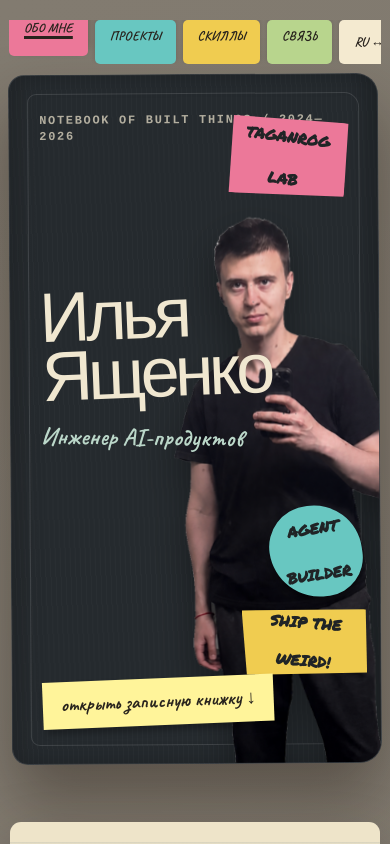
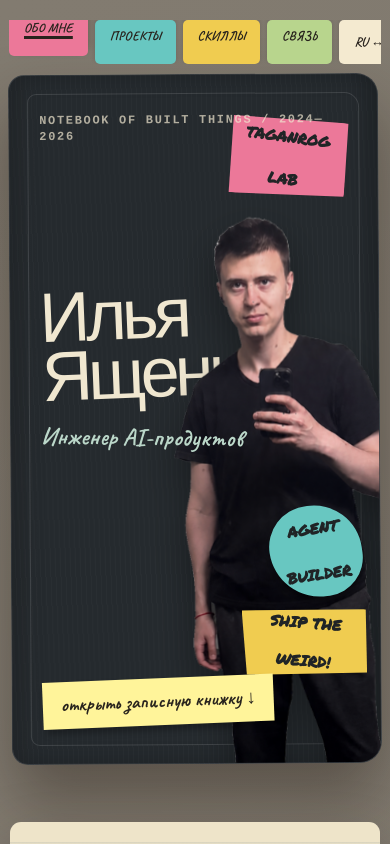
Before and after one commit to MolotilkaHolotilka/MolotilkaHolotilka.github.io, a Next.js app: page / in a window 390 px wide. Shown: the top 844 px of the page. Built offline with nearby package versions, Linux system fonts and the light colour scheme.

Commit message:
Layer cover text behind portrait

```diff
--- a/app/globals.css
+++ b/app/globals.css
@@ -11,12 +11,12 @@ a { color:inherit; }
 .notebook-cover { position:relative;min-height:clamp(690px,82vh,760px);overflow:hidden;padding:clamp(48px,8vw,96px);color:var(--cover-ink);background:linear-gradient(90deg,rgb(255 255 255 / 2%),transparent 8% 92%,rgb(0 0 0 / 14%)),repeating-linear-gradient(88deg,rgb(255 255 255 / 1.8%) 0 1px,transparent 1px 5px),var(--cover);border:1px solid rgb(255 255 255 / 9%);border-radius:16px 22px 22px 16px;box-shadow:0 36px 65px rgb(30 22 14 / 42%),inset 11px 0 22px rgb(0 0 0 / 22%);transform:rotate(-.35deg); }
 .cover-seam { position:absolute;inset:18px;border:1px solid rgb(255 255 255 / 12%);border-radius:9px 15px 15px 9px;pointer-events:none; }
 .cover-kicker { position:relative;z-index:2;font:600 12px/1.3 ui-monospace,monospace;letter-spacing:.14em;text-transform:uppercase;opacity:.7; }
-.notebook-cover h1 { position:relative;z-index:2;width:62%;margin:clamp(100px,18vh,170px) 0 14px;font:400 clamp(64px,12vw,146px)/.84 var(--font-marker),var(--font-hand),cursive;letter-spacing:-.065em;transform:rotate(-2deg); }
+.notebook-cover h1 { position:relative;z-index:0;width:62%;margin:clamp(100px,18vh,170px) 0 14px;font:400 clamp(64px,12vw,146px)/.84 var(--font-marker),var(--font-hand),cursive;letter-spacing:-.065em;transform:rotate(-2deg); }
 .cover-role { position:relative;z-index:2;width:62%;margin:0;color:#bbd7c9;font:700 clamp(24px,3.2vw,43px)/1.1 var(--font-hand),cursive;transform:translateY(.55em) rotate(1deg); }
 .cover-portrait { position:absolute;z-index:1;left:75%;right:auto;top:8%;bottom:auto;width:auto;height:234%;object-fit:contain;object-position:top;transform:translateX(-50%);filter:drop-shadow(0 18px 18px rgb(0 0 0 / 32%));pointer-events:none; }
 .cover-sticker { position:absolute;z-index:3;display:grid;place-items:center;white-space:pre-line;text-align:center;color:#202426;border:9px solid #f7f0df;box-shadow:0 4px 4px rgb(0 0 0 / 32%),0 12px 18px rgb(0 0 0 / 20%);font:800 15px/1 var(--font-marker),var(--font-hand),cursive; }
 .cover-sticker span { display:block; }
-.cover-sticker--taganrog { right:9%;top:14%;width:126px;height:84px;background:var(--pink);transform:rotate(8deg);clip-path:polygon(5% 8%,96% 0,100% 87%,9% 100%); }
+.cover-sticker--taganrog { z-index:1;right:9%;top:14%;width:126px;height:84px;background:var(--pink);transform:rotate(8deg);clip-path:polygon(5% 8%,96% 0,100% 87%,9% 100%); }
 .cover-sticker--agent { right:18%;bottom:22%;width:112px;height:112px;background:var(--turquoise);border-radius:46% 54% 43% 57%;transform:rotate(-8deg); }
 .cover-sticker--ship { right:5%;bottom:6%;width:130px;height:75px;background:var(--yellow);transform:rotate(5deg);clip-path:polygon(0 15%,95% 0,100% 84%,8% 100%); }
 .open-note { position:absolute;z-index:3;left:clamp(48px,8vw,96px);bottom:58px;padding:14px 18px;color:var(--ink);background:#fff49a;text-decoration:none;box-shadow:3px 5px 6px rgb(0 0 0 / 28%);font:700 22px/1 var(--font-hand),cursive;transform:rotate(-2deg); }
```
Also changed, not shown: 1 other file (tests, documents, lock files or other folders).
